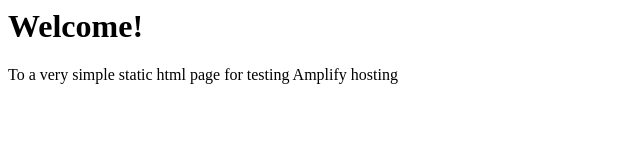
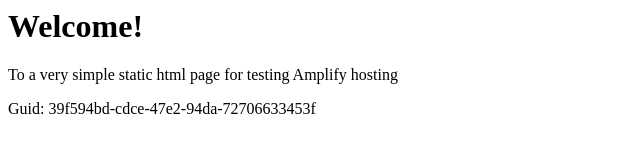
Before and after one commit to aws-aemilia-syd/Github-PR-Commit-Integration-Test-DoNotTouch-v1-prod-ap-southeast-2, a website: page src/index.html in a window 1280 px wide. Shown: the whole page, without its empty margins (0-640 px from the left). Drawn offline with Linux system fonts and the light colour scheme.

Commit message:
commit from integ tests

```diff
--- a/src/index.html
+++ b/src/index.html
@@ -1,3 +1,5 @@
+
+
 <html lang="en">
 
 <head>
@@ -10,6 +12,6 @@
 <body>
     <h1>Welcome!</h1>
     <p>To a very simple static html page for testing Amplify hosting</p>
-</body>
+    <p>Guid: 39f594bd-cdce-47e2-94da-72706633453f</p></body>
 
 </html>
```
